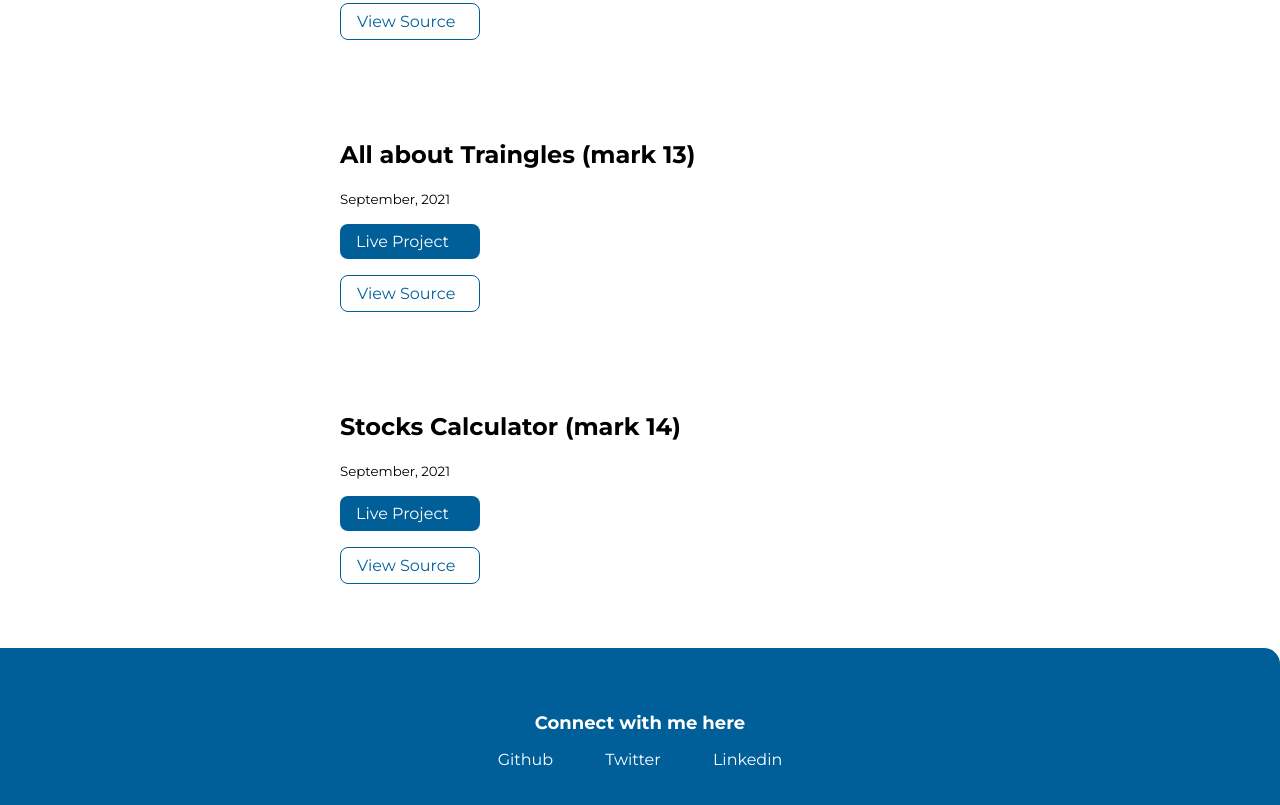
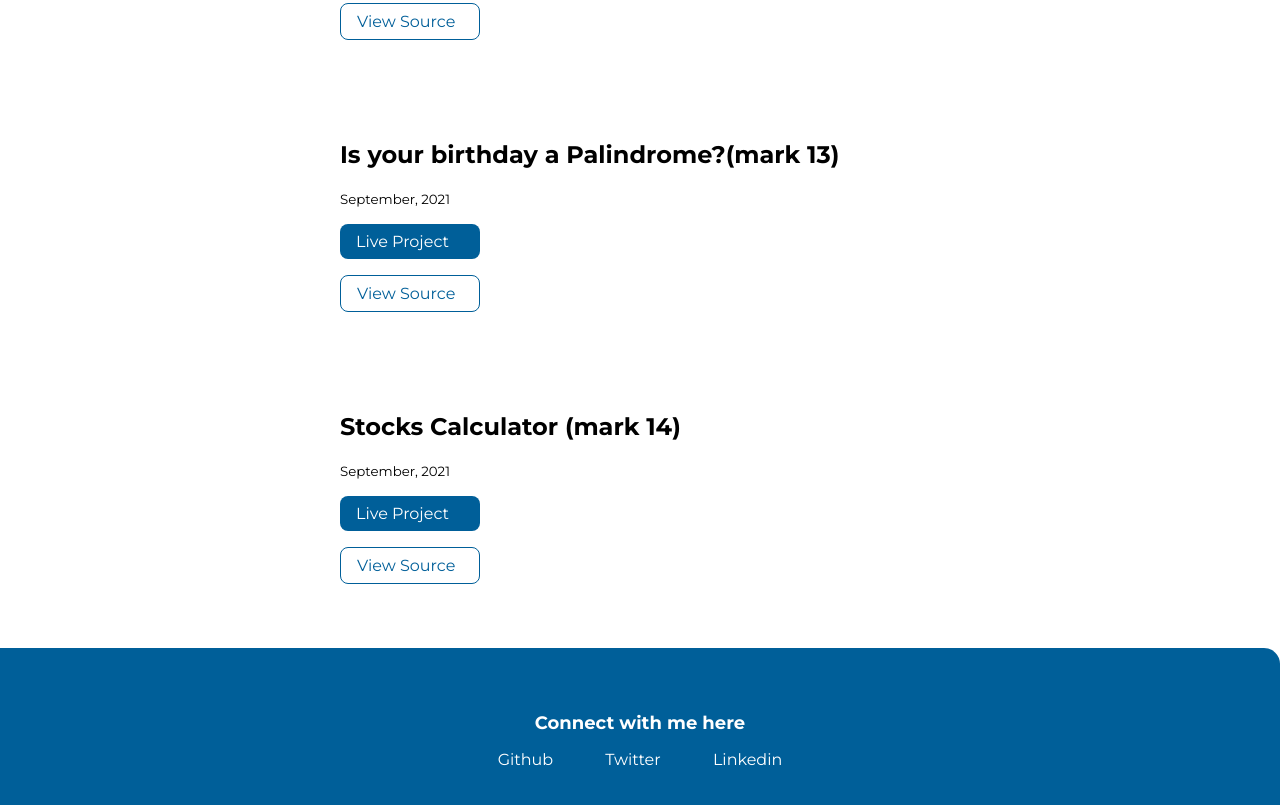
Before and after one commit to gyash21/basic-portfolio, a plain HTML site: page projects.html in a window 1280 px wide. Shown: the part 2883-3688 px from the top of the page. Drawn offline with Linux system fonts and the light colour scheme.

Commit message:
Add files via upload
corrected some errors on project page

```diff
--- a/projects.html
+++ b/projects.html
@@ -163,7 +163,7 @@
 
         <li>
             <article class=" showcase-list container container-center ">
-                <h1>All about Traingles (mark 13)</h1>
+                <h1>Is your birthday a Palindrome?(mark 13)</h1>
                 <small>September, 2021</small>
                 <p></p>
 
```
